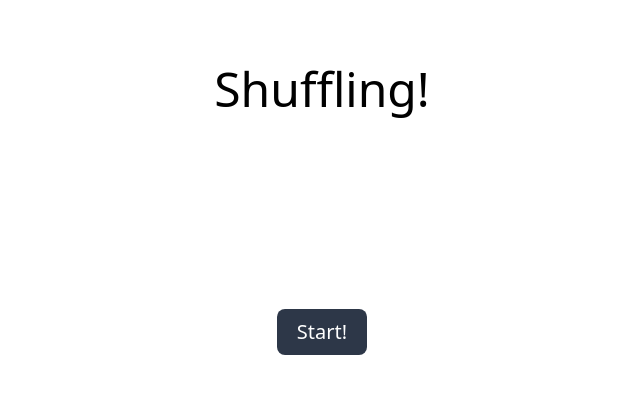
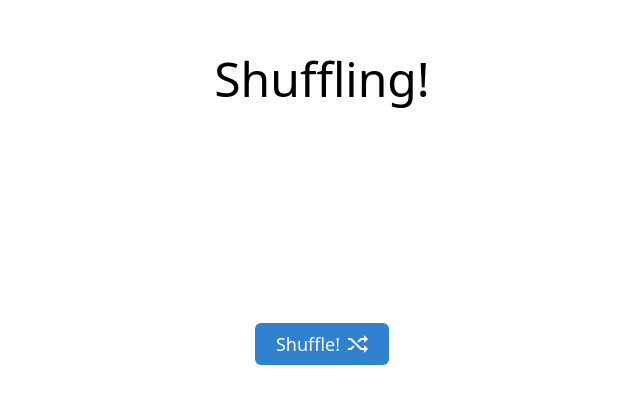
Before and after one commit to abevince/sourvy-name-shuffler, a React (Create React App) app: page / in a window 1280 px wide. Shown: the part 196-600 px from the top of the page, without its empty margins (318-958 px from the left). Built offline with nearby package versions, Linux system fonts and the light colour scheme; a web font is replaced by a local one.

Commit message:
Added shuffling status and styled the button

```diff
--- a/src/App.tsx
+++ b/src/App.tsx
@@ -27,6 +27,7 @@ const names = [
 ]
 const App: React.FC = () => {
   const [name, setName] = useState('Shuffling!')
+  const [isShuffling, setIsShuffling] = useState<boolean>(false)
 
   // useEffect(() => {
   //   const timeOut = setInterval(() => {
@@ -36,12 +37,14 @@ const App: React.FC = () => {
   // }, [])
 
   const loopNames = React.useCallback(async () => {
+    setIsShuffling(true)
     for (let i = 0; i < names.length; i++) {
       await promisifyTimeout(() => {
         setName(names[i])
       }, 200)
       // clearTimeout(timeoutId)
     }
+    setIsShuffling(false)
   }, [])
 
   return (
@@ -49,11 +52,24 @@ const App: React.FC = () => {
       <div className="w-screen h-64 px-4 text-center">
         <h1 className="text-5xl truncate">{name}</h1>
       </div>
+
       <button
+        type="button"
         onClick={loopNames}
-        className="px-5 py-2 text-white bg-gray-800 rounded-lg"
+        disabled={isShuffling}
+        className={`inline-flex items-center mx-auto px-5 py-2 border border-transparent text-lg leading-6 font-medium rounded-md text-white focus:outline-none transition transform ease-in-out duration-150 mt-6 bg-blue-600 hover:bg-blue-500 focus:border-blue-700 focus:shadow-outline-blue active:bg-blue-700 ${
+          isShuffling && 'scale-0'
+        }`}
       >
-        Start!
+        Shuffle!
+        <svg
+          className="ml-2 -mr-0.5 h-5 w-5"
+          xmlns="http://www.w3.org/2000/svg"
+          viewBox="0 0 20 20"
+          fill="currentColor"
+        >
+          <path d="M6.59 12.83L4.4 15c-.58.58-1.59 1-2.4 1H0v-2h2c.29 0 .8-.2 1-.41l2.17-2.18 1.42 1.42zM16 4V1l4 4-4 4V6h-2c-.29 0-.8.2-1 .41l-2.17 2.18L9.4 7.17 11.6 5c.58-.58 1.59-1 2.41-1h2zm0 10v-3l4 4-4 4v-3h-2c-.82 0-1.83-.42-2.41-1l-8.6-8.59C2.8 6.21 2.3 6 2 6H0V4h2c.82 0 1.83.42 2.41 1l8.6 8.59c.2.2.7.41.99.41h2z" />
+        </svg>
       </button>
     </div>
   )
```
